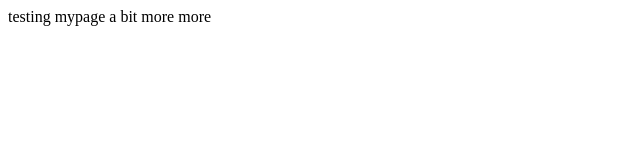
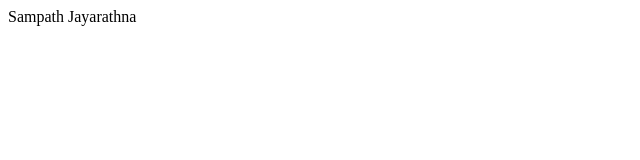
Before and after one commit to SamJayarathna/SamJayarathna.github.io, a plain HTML site: page index.htm in a window 1280 px wide. Shown: the whole page, without its empty margins (0-640 px from the left). Drawn offline with Linux system fonts and the light colour scheme.

Commit message:
Update index.htm

```diff
--- a/index.htm
+++ b/index.htm
@@ -1,4 +1,4 @@
 <html>
 <head><title>My Test Page</title></head>
-<body>testing mypage a bit more more</body>
+<body>Sampath Jayarathna</body>
 </html>
```
